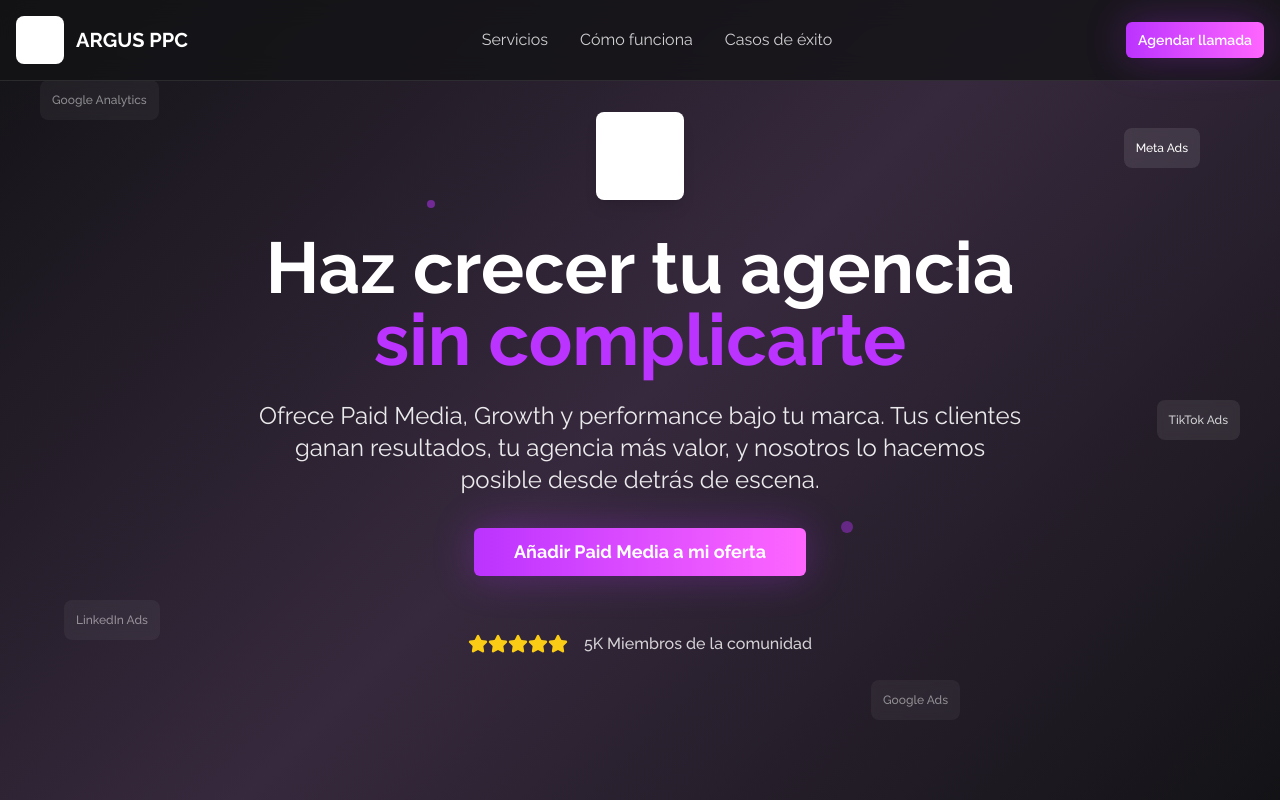
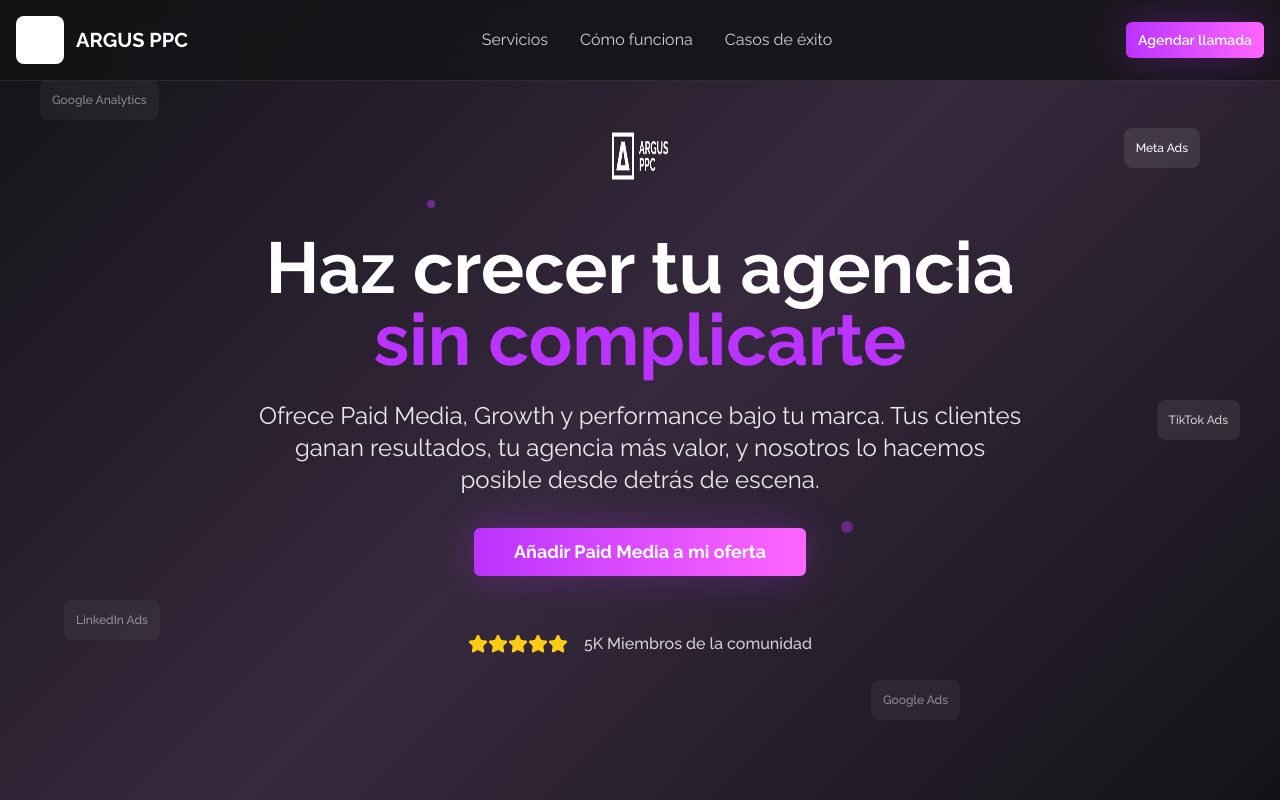
Before and after one commit to Victorioo/marca-blanca-argusppc-66, a React (Vite) app: page / in a window 1280 px wide. Shown: the top 800 px of the page. Built offline with nearby package versions, Linux system fonts and the light colour scheme.

Commit message:
Fix: Make hero logo transparent
The hero logo has been made transparent.

```diff
--- a/src/components/HeroSection.tsx
+++ b/src/components/HeroSection.tsx
@@ -8,7 +8,7 @@ const HeroSection = () => {
       <div className="container mx-auto max-w-4xl text-center relative z-10">
         {/* Logo */}
         <div className="flex justify-center mb-8">
-          <div className="bg-white rounded-lg p-3 shadow-lg">
+          <div className="bg-transparent rounded-lg p-3">
             <img src="/lovable-uploads/b3398f6e-d44b-4aac-8230-3a0b62fe9c9e.png" alt="Argus PPC" className="w-16 h-16" />
           </div>
         </div>
```
